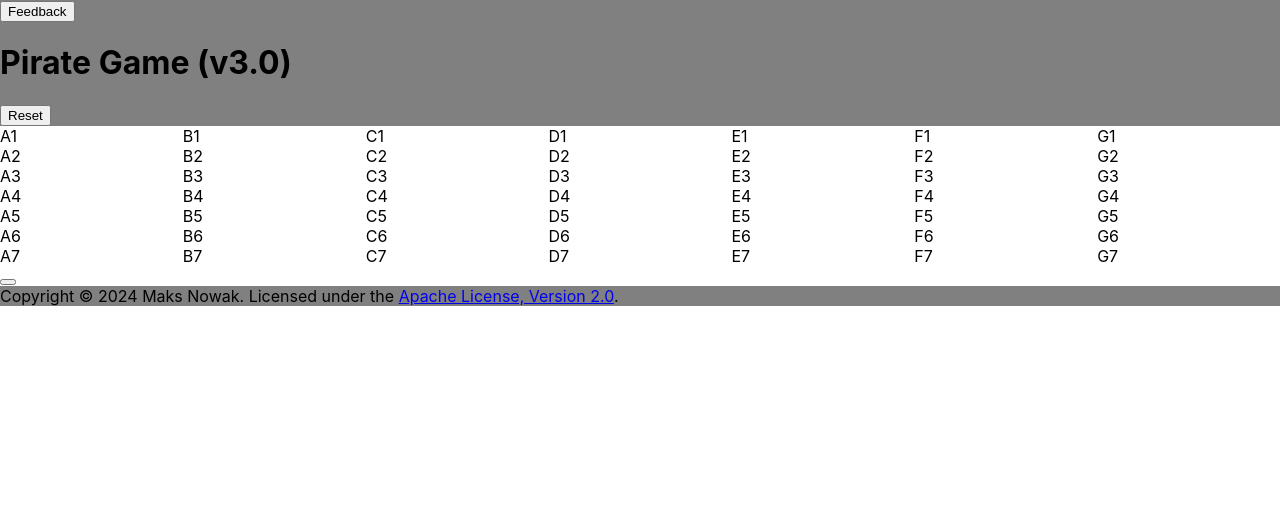
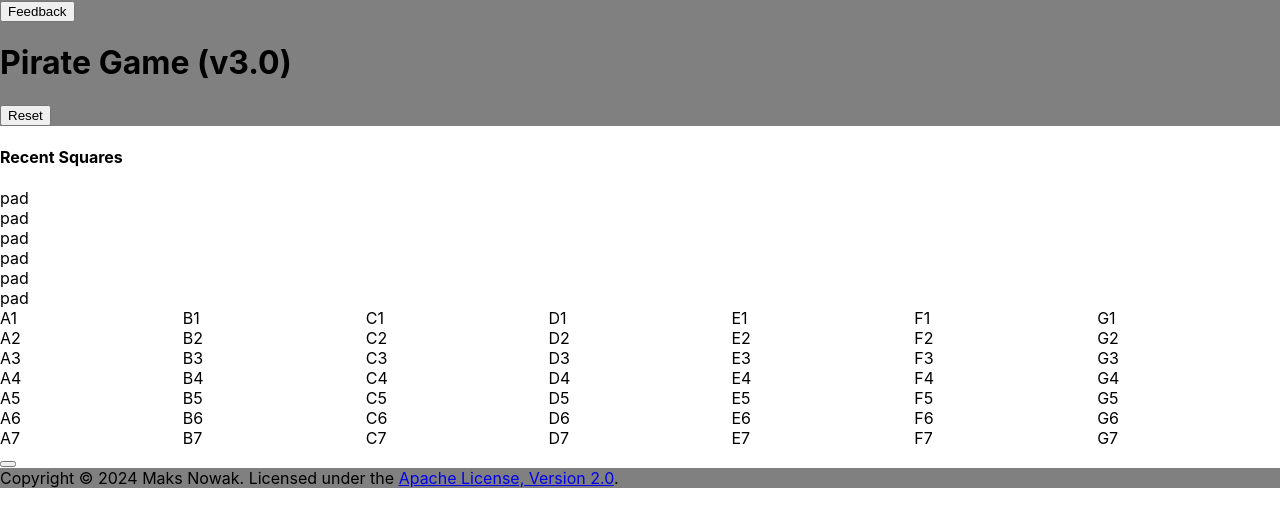
Before and after one commit to f2reninj5/pirategame3.0, a React (Create React App) app: page / in a window 1280 px wide. Shown: the top 526 px of the page. Built offline with nearby package versions, Linux system fonts and the light colour scheme.

Commit message:
Added functionality to GridHistory component

```diff
--- a/src/component/GridHistoryComponent.tsx
+++ b/src/component/GridHistoryComponent.tsx
@@ -1,8 +1,34 @@
-import React from 'react'
+import React, { useContext } from 'react'
+import { GridContext } from '../context/GridContext'
 
 function GridHistoryComponent (): React.ReactElement {
+  const [{ grid }] = useContext(GridContext)
+  const recentHistory = grid.history.slice(Math.max(0, grid.history.length - 6), grid.history.length).reverse()
+  const cells = []
+
+  for (let i = 0; i < recentHistory.length; i++) {
+    const cell = recentHistory[i]
+
+    cells.push(
+      <div key={i}>
+        <p>{cell.label}</p>
+      </div>
+    )
+  }
+
+  for (let i = recentHistory.length; i < 6; i++) {
+    cells.push(
+      <div key={i}>
+        <p>pad</p>
+      </div>
+    )
+  }
+
   return (
-    <></>
+    <div>
+      <h4>Recent Squares</h4>
+      {cells}
+    </div>
   )
 }
 
```
